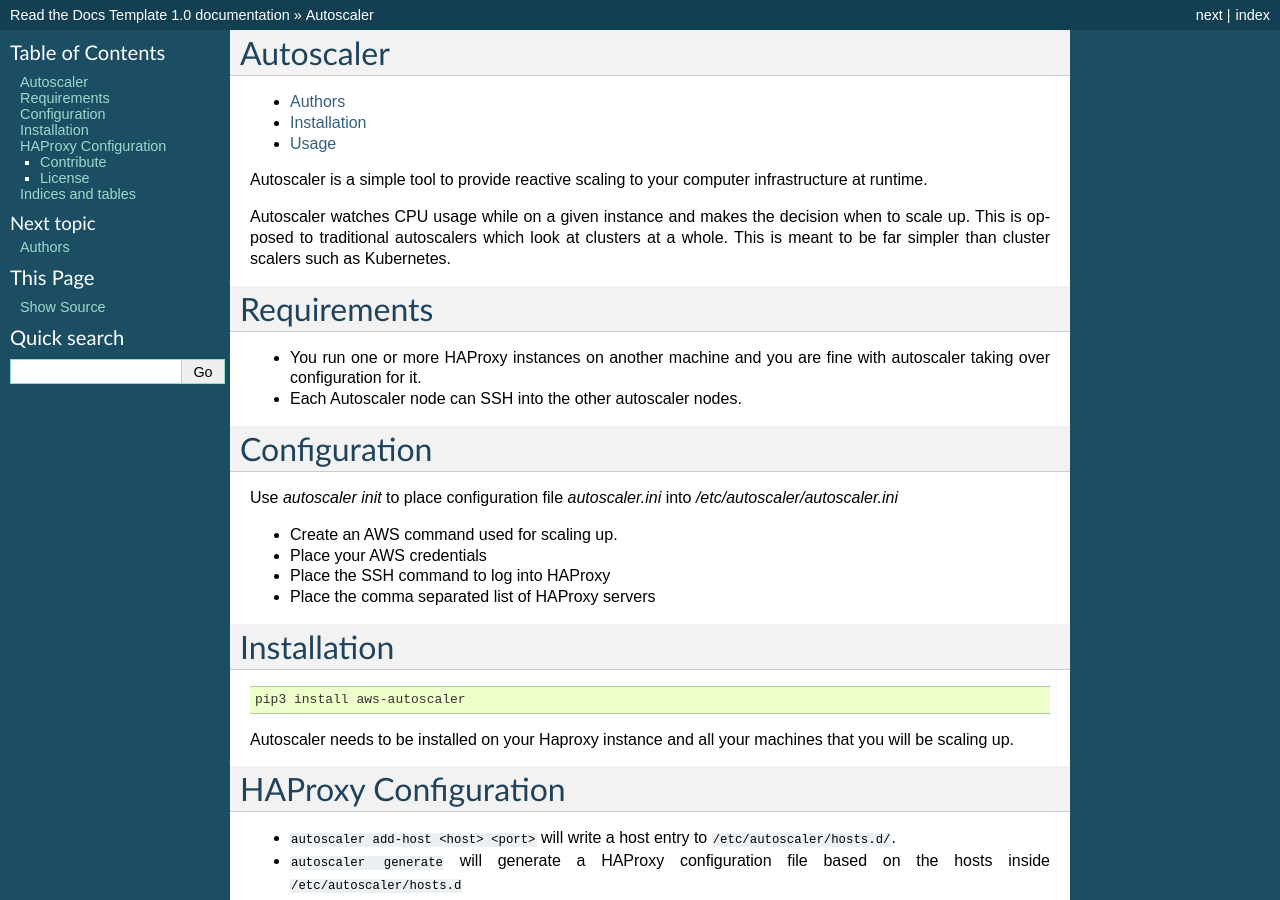
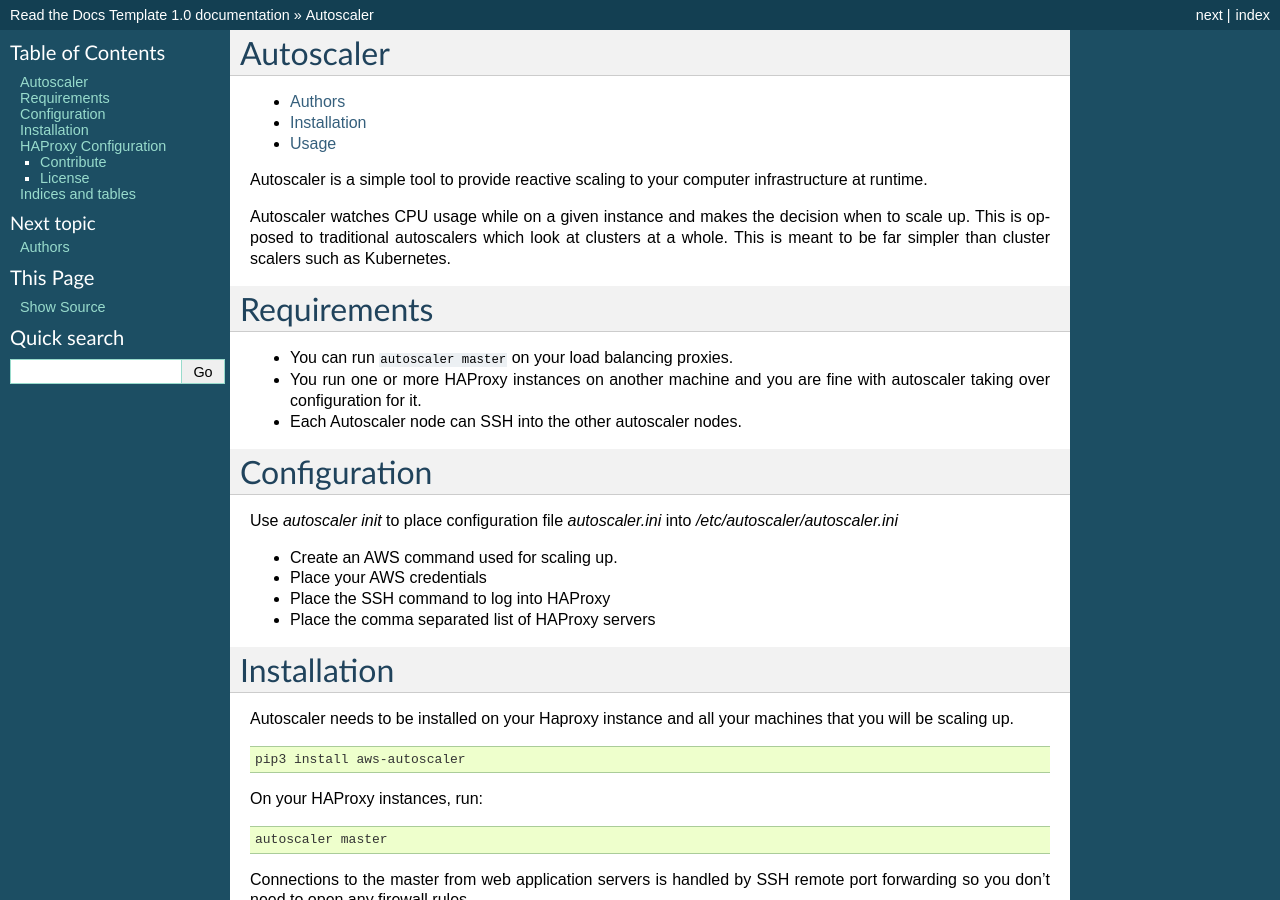
Before and after one commit to samsquire/autoscaler, a Sphinx documentation site: the page built from docs/index.rst, in a window 1280 px wide and 900 px high. Built offline with Sphinx 7.4.7, drawn with Linux system fonts in a browser that asks for light colours; some of the changed text lies outside the part shown.

Commit message:
Sam more documentation

```diff
--- a/docs/index.rst
+++ b/docs/index.rst
@@ -18,6 +18,7 @@ Autoscaler watches CPU usage while on a given instance and makes the decision wh
 Requirements
 ============
 
+* You can run ``autoscaler master`` on your load balancing proxies.
 * You run one or more HAProxy instances on another machine and you are fine with autoscaler taking over configuration for it.
 * Each Autoscaler node can SSH into the other autoscaler nodes.
 
@@ -34,12 +35,19 @@ Use `autoscaler init` to place configuration file `autoscaler.ini` into `/etc/au
 Installation
 ===========
 
+Autoscaler needs to be installed on your Haproxy instance and all your machines that you will be scaling up.
+
 .. code-block:: console
 
     pip3 install aws-autoscaler
 
+On your HAProxy instances, run:
 
-Autoscaler needs to be installed on your Haproxy instance and all your machines that you will be scaling up.
+.. code-block:: console
+
+    autoscaler master
+
+Connections to the master from web application servers is handled by SSH remote port forwarding so you don't need to open any firewall rules.
 
 HAProxy Configuration
 =====================
```
